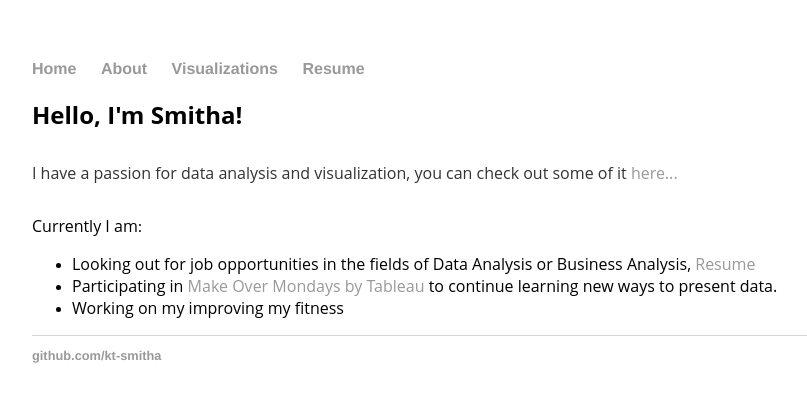
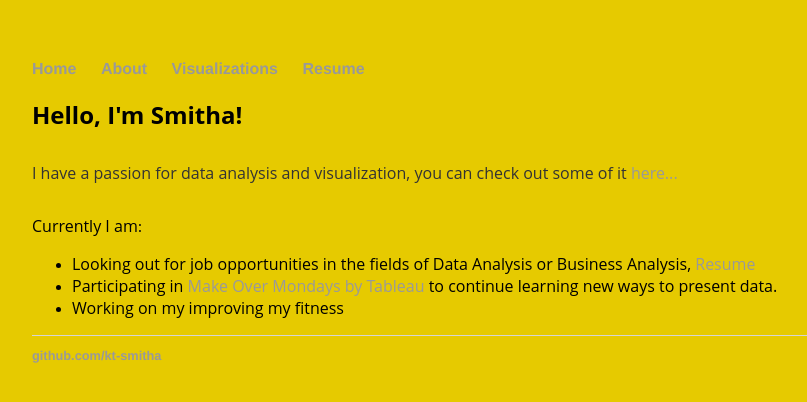
Before and after one commit to kt-smitha/kt-smitha.github.io, a Jekyll site: the page built from index.html, in a window 1280 px wide. Shown: the top 402 px of the page, without its empty margins (160-967 px from the left). Built offline with Jekyll 4.4.1, drawn with Linux system fonts in a browser that asks for light colours.

Commit message:
Update index.html

```diff
--- a/index.html
+++ b/index.html
@@ -4,7 +4,7 @@ title: Smitha-Home
 ---
 <head>
 <style>
-body {background-color:#FFFFFF;}
+body {background-color:#E6CA00;}
 </style>
 </head>
 
```
